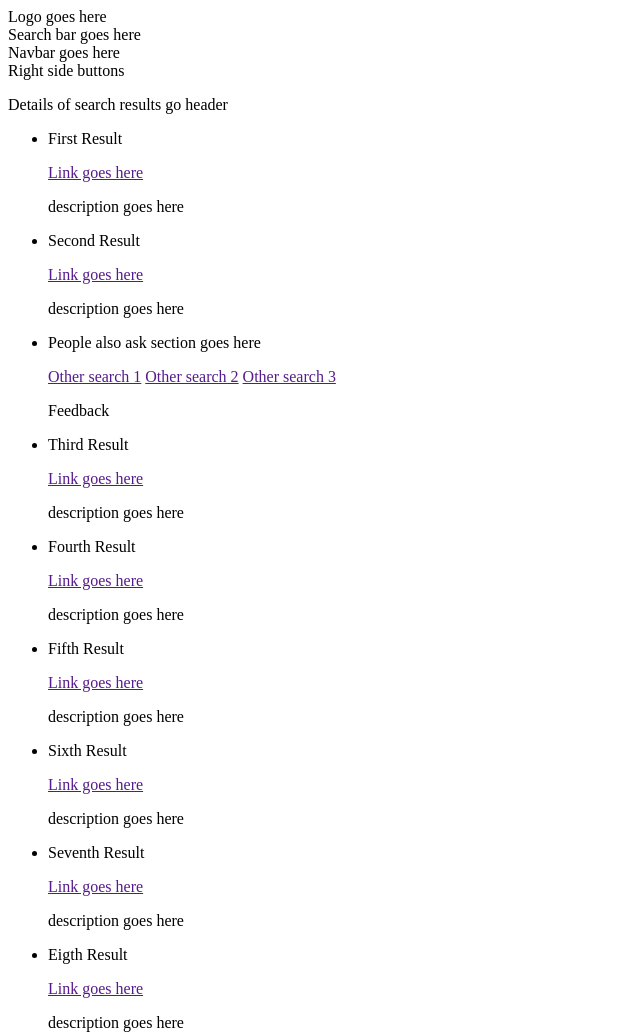
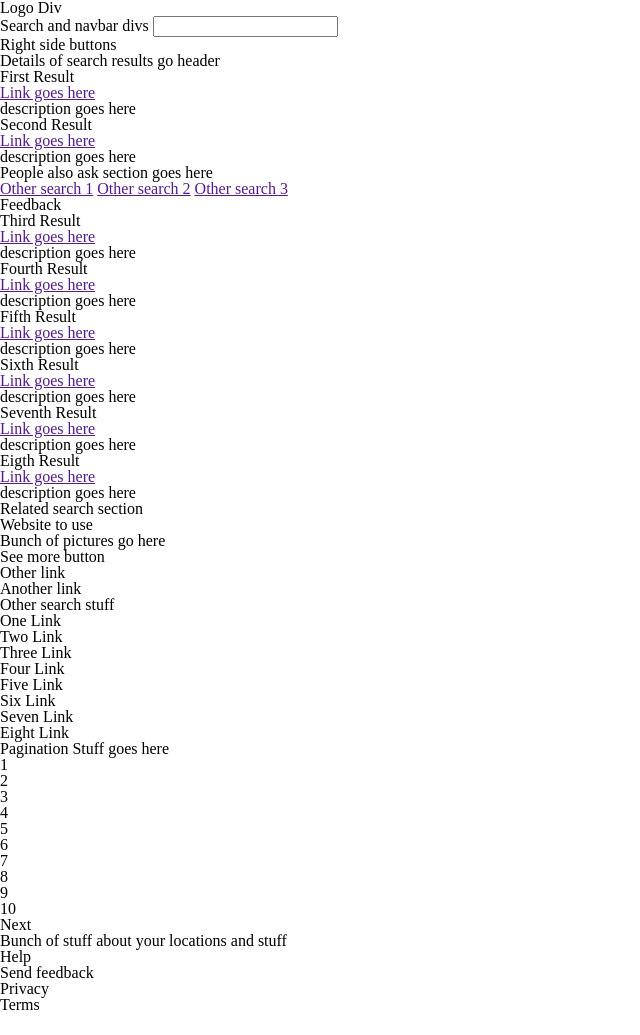
Before and after one commit to utsavkafley/google-homepage, a plain HTML site: page index.html in a window 1280 px wide. Shown: the top 1035 px of the page, without its empty margins (0-640 px from the left). After the commit the page ends 1013 px from the top, so only its background shows below. Drawn offline with Linux system fonts and the light colour scheme.

Commit message:
added css reset and linked style.css

```diff
--- /dev/null
+++ b/css/reset.css
@@ -0,0 +1,43 @@
+html, body, div, span, applet, object, iframe,
+h1, h2, h3, h4, h5, h6, p, blockquote, pre,
+a, abbr, acronym, address, big, cite, code,
+del, dfn, em, img, ins, kbd, q, s, samp,
+small, strike, strong, sub, sup, tt, var,
+b, u, i, center,
+dl, dt, dd, ol, ul, li,
+fieldset, form, label, legend,
+table, caption, tbody, tfoot, thead, tr, th, td,
+article, aside, canvas, details, embed,
+figure, figcaption, footer, header, hgroup,
+menu, nav, output, ruby, section, summary,
+time, mark, audio, video {
+	margin: 0;
+	padding: 0;
+	border: 0;
+	font-size: 100%;
+	font: inherit;
+	vertical-align: baseline;
+}
+/* HTML5 display-role reset for older browsers */
+article, aside, details, figcaption, figure,
+footer, header, hgroup, menu, nav, section {
+	display: block;
+}
+body {
+	line-height: 1;
+}
+ol, ul {
+	list-style: none;
+}
+blockquote, q {
+	quotes: none;
+}
+blockquote:before, blockquote:after,
+q:before, q:after {
+	content: '';
+	content: none;
+}
+table {
+	border-collapse: collapse;
+	border-spacing: 0;
+}
--- a/index.html
+++ b/index.html
@@ -4,19 +4,23 @@
 <head>
     <meta charset="UTF-8">
     <title>Google Homepage</title>
+
+    <!-- CSS LINKS -->
+    <link rel="stylesheet" href="css/reset.css">
+    <link rel="stylesheet" href="css/style.css">
 </head>
 
 <body>
     <!-- HEADER W/ LOGO, SEARCHBAR, PROFILE ICONS -->
     <header>
-        <div>
-            Logo goes here
+        <div>Logo Div</div>
+        <div>Search and navbar divs
+            <input type="text">
         </div>
-        <div>Search bar goes here</div>
-        <div>Navbar goes here</div>
         <div>Right side buttons</div>
     </header>
 
+    <!-- BODY CONTENTS - SEARCH RESULTS -->
     <div>
         <p>Details of search results go header</p>
         <div>
@@ -70,6 +74,8 @@
                 </li>
             </ul>
         </div>
+
+        <!-- BODY CONTENTS - RELATED SEARCHES AND STUFF -->
         <div>Related search section
             <ul>
                 <li>
@@ -109,8 +115,11 @@
                 </li>
             </ul>
         </div>
+
+        <!-- PAGINATION STUFF -->
         <div>Pagination Stuff goes here
-            <ul><li>1</li>
+            <ul>
+                <li>1</li>
                 <li>2</li>
                 <li>3</li>
                 <li>4</li>
@@ -124,6 +133,8 @@
             </ul>
         </div>
     </div>
+
+    <!-- FOOTER STUFF -->
     <footer>
         <p>Bunch of stuff about your locations and stuff</p>
         <ul>
@@ -134,4 +145,5 @@
         </ul>
     </footer>
 </body>
+
 </html>
```
Also changed, not shown: css/style.css (added). Lines whose indentation alone changed are shown as unchanged.
